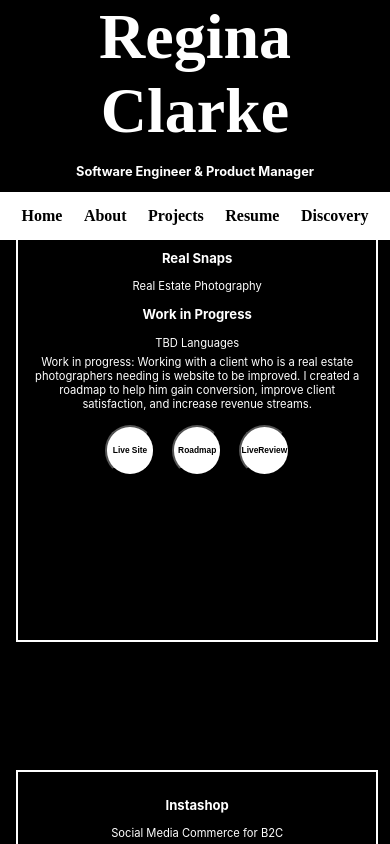
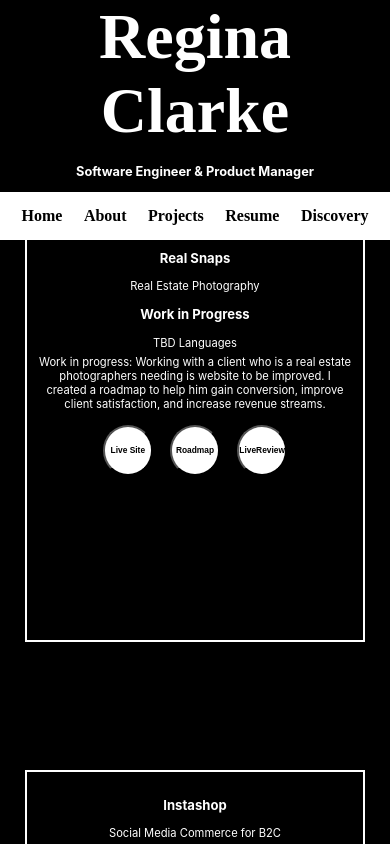
Before and after one commit to ReginaClarke/Personal-Website, a React (Create React App) app: page /projects in a window 390 px wide. Shown: the top 844 px of the page. Built offline with nearby package versions, Linux system fonts and the light colour scheme; no server answers; grey boxes are pictures that could not be loaded.

Commit message:
fixed spelling error and reduced size of mobile container

```diff
--- a/src/App.css
+++ b/src/App.css
@@ -422,6 +422,7 @@ video {
   }
 
   .projectcontainer {
+    width: 28em;
     padding: 1em;
   }
 
--- a/src/components/About.js
+++ b/src/components/About.js
@@ -14,7 +14,7 @@ function About() {
         businesses based on my insight.
         <br />
         <br />
-        My strength in strategy is knowing just enough about many roles for a well rounded perspective, good understanding of knowing the larger impact, and the insight to ensure the inclusion of key stakeholders. This is a key reason for my need to learn softwear engineering as I transition to the tech industry.
+        My strength in strategy is knowing just enough about many roles for a well rounded perspective, a good understanding of knowing the larger impact, and the insight to ensure the inclusion of key stakeholders. This is a key reason for my need to learn software engineering as I transition to the tech industry.
         <br />
         <br />
         I’ve managed areas of businesses worth over $100 million. I’ve turned
```
